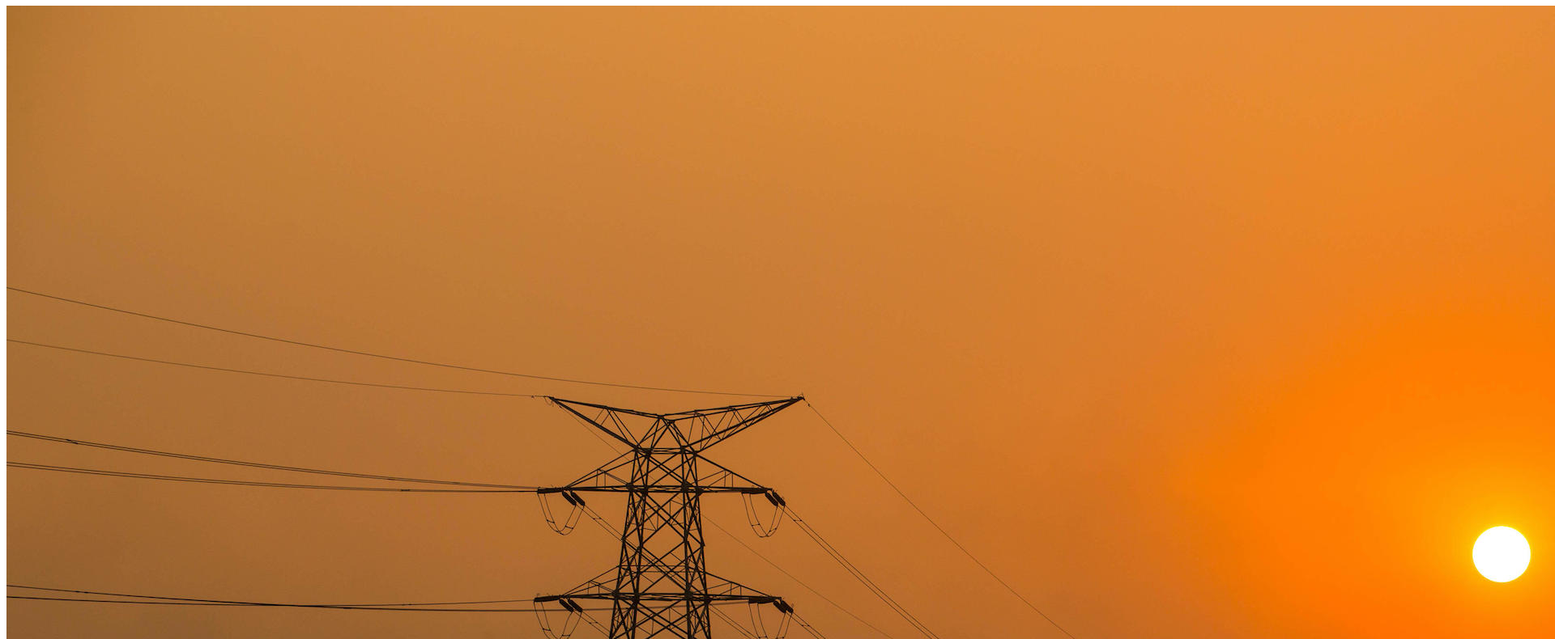
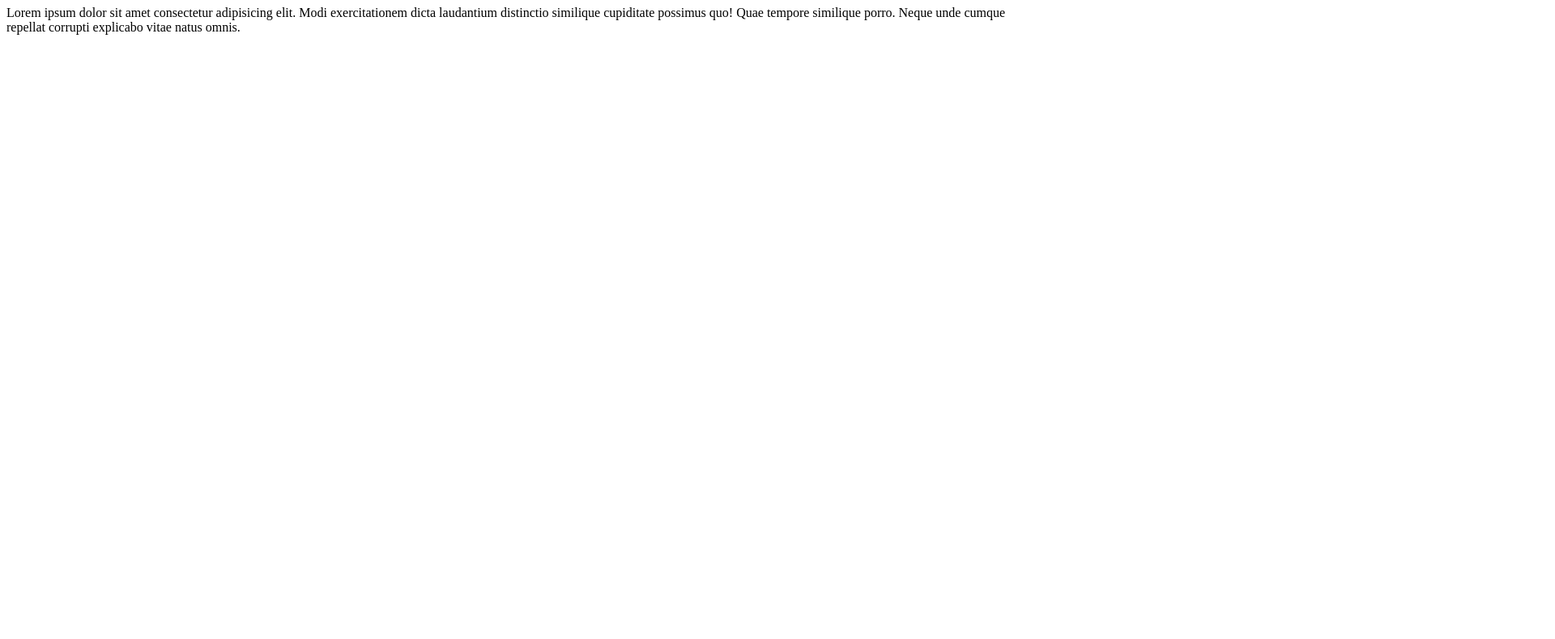
Before and after one commit to Moyen75/new-repo, a plain HTML site: page index.html in a window 1280 px wide. Shown: the part 73-863 px from the top of the page at 81% size, 1920 px wide, since content can reach past the window. After the commit the page ends 800 px from the top, so only its background shows below. Drawn offline with Linux system fonts and the light colour scheme.

Commit message:
para add

```diff
--- a/index.html
+++ b/index.html
@@ -8,7 +8,7 @@
 </head>
 <body>
     <h1>First repo with branch.I wanted to taste myself.</h1>
-    <img src="Bangladesh.jpg" alt="">
+     <p>Lorem ipsum dolor sit amet consectetur adipisicing elit. Modi exercitationem dicta laudantium distinctio similique cupiditate possimus quo! Quae tempore similique porro. Neque unde cumque repellat corrupti explicabo vitae natus omnis.</p>
 
 </body>
 </html>
```
Also changed, not shown: Bangladesh.jpg (deleted).
